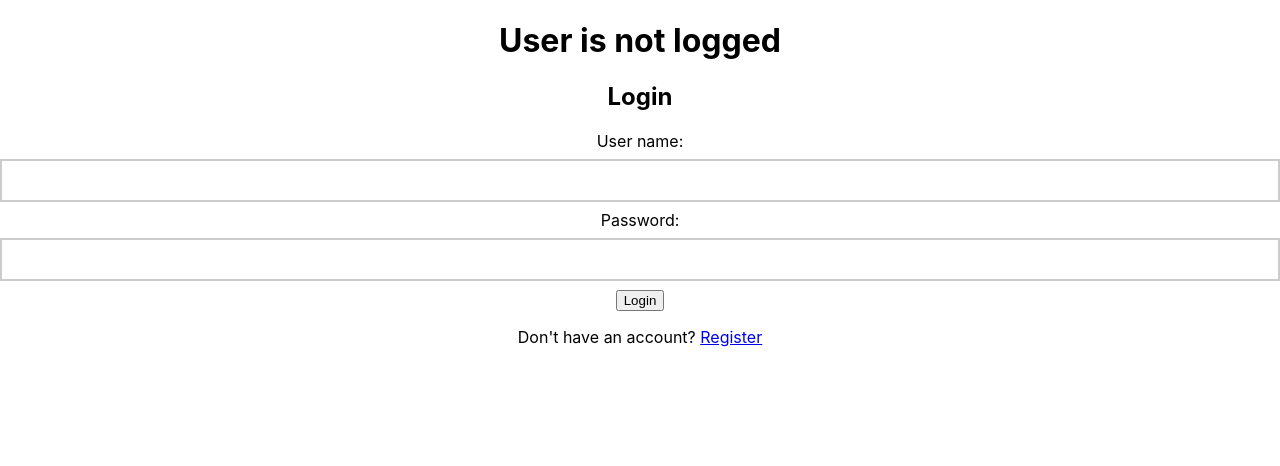
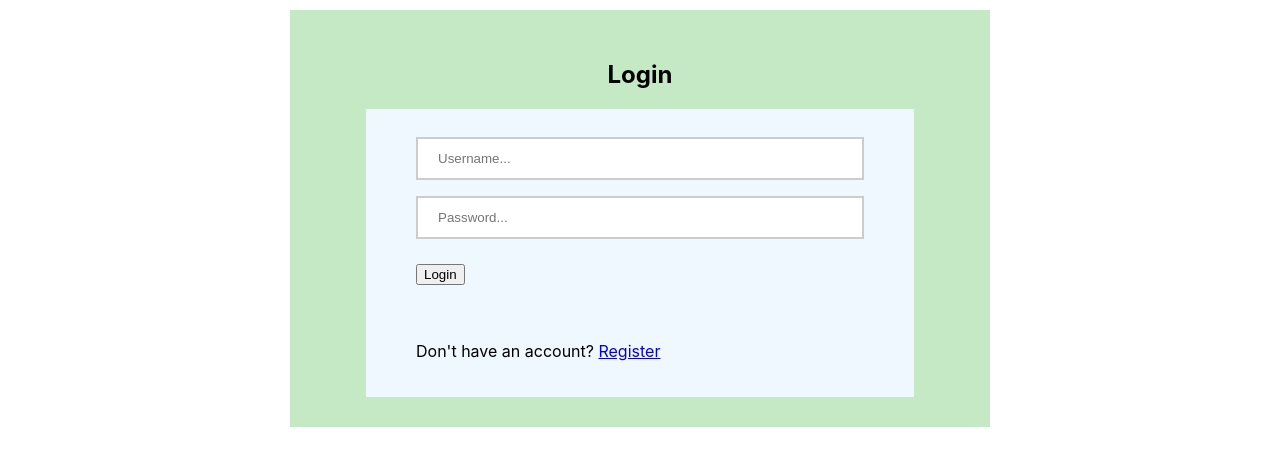
Before and after one commit to IidaKok/testi, a React (Create React App) app: page / in a window 1280 px wide. Shown: the top 466 px of the page. Built offline with nearby package versions, Linux system fonts and the light colour scheme.

Commit message:
login input edit

```diff
--- a/src/frontend/components/Login.js
+++ b/src/frontend/components/Login.js
@@ -1,6 +1,6 @@
 import React, { useState, useEffect } from "react";
 import { Link } from "react-router-dom";
-import "../App.css";
+import "../Loginstyle.css";
 
 const Login = (props) => {
 
@@ -11,24 +11,27 @@ const Login = (props) => {
     const [query, setQuery] = useState("");
     const [users, setUsers] = useState([]);
     const [buttonPressed, setButtonPressed] = useState(false);
+    const [errorMessage, setErrorMessage] = useState("");
 
     useEffect(() => {
         console.log(query);
         const fetchUsers = async () => {
             let response = await fetch("http://localhost:5000/api/users/" + query);
-            if(response.ok){
+            if (response.ok) {
                 let c = await response.json();
                 setUsers(c);
                 saveUser({ username: c.username, password: c.password, email: c.email, iduser: c.iduser });
             }
             else {
-                console.log("jokin meni pieleen");
+                setErrorMessage("Username or password is incorrect. Try again");
             }
         }
         if (query !== '') fetchUsers();
     }, [query]);
 
-    const handleFetch = () => {
+
+    const handleSubmit = (event) => {
+        event.preventDefault();
         setButtonPressed(true);
         let q = [];
         if (name !== "") q.push(name);
@@ -38,26 +41,21 @@ const Login = (props) => {
     }
 
     return (
-        <div className="App">
-            <div>
-                <h1>User is not logged</h1>
+        <div className="Forms">
+            <h2>Login</h2>
+            <div className="Container">
+                <form onSubmit={(e) => handleSubmit(e)}>
+                    <input type="text" value={name} onChange={(e) => setName(e.target.value)} placeholder="Username..."/>
+                    <input type="password" value={password} onChange={(e) => setPassword(e.target.value)} placeholder="Password..."/>
+                    <p>{errorMessage}</p>
+                    <input type="submit" value="Login" />
+                </form>
+            </div>
+
+            <div className="Container">
+                <p>Don't have an account? <Link to="/register">Register</Link></p>
 
             </div>
-                <h2>Login</h2>
-                <label>
-                    User name:
-                    <input type="text" value={name} onChange={(e) => setName(e.target.value)}></input>
-                </label>
-                <label>
-                    Password:
-                    <input type="password" value={password} onChange={(e) => setPassword(e.target.value)}></input>
-                </label>
-                <button onClick={() => handleFetch()}>Login</button>
-
-                <p>Don't have an account? <Link to="/register">Register</Link></p>
-
-
-            {buttonPressed ? <p>{users.email}</p> : null}
         </div>
     )
 }
--- a/src/frontend/components/Register.js
+++ b/src/frontend/components/Register.js
@@ -75,9 +75,9 @@ const Register = () => {
     if (userToBeInserted != null) insertUser();
   }, [userToBeInserted]);
 
-  /* if(regSuccess){
+  if(regSuccess){
     navigate("/");
-  }*/
+  }
 
   //password validation
   useEffect(() => {
--- a/src/frontend/pages/UserHome.js
+++ b/src/frontend/pages/UserHome.js
@@ -7,6 +7,7 @@ const Logged = (props) => {
 
     const { user } = props;
     const [shelf, setShelf] = useState([]);
+    const [msg, setMsg] = useState("");
 
 
     useEffect(() => {
@@ -17,7 +18,7 @@ const Logged = (props) => {
                 setShelf(c);
             }
             else {
-                console.log("jokin meni pieleen");
+                setMsg("Welcome new user");
             }
         }
         fetchBooks();
@@ -26,7 +27,8 @@ const Logged = (props) => {
     return (
         <div className="App">
             <h1>Welcome</h1>
-            <p>{user.username}</p>
+            <p>{msg} {user.username}</p>
+
 
             <table>
                 <thead>
```
Also changed, not shown: src/backend/controllers/user-controller.js (line endings or trailing spaces).
